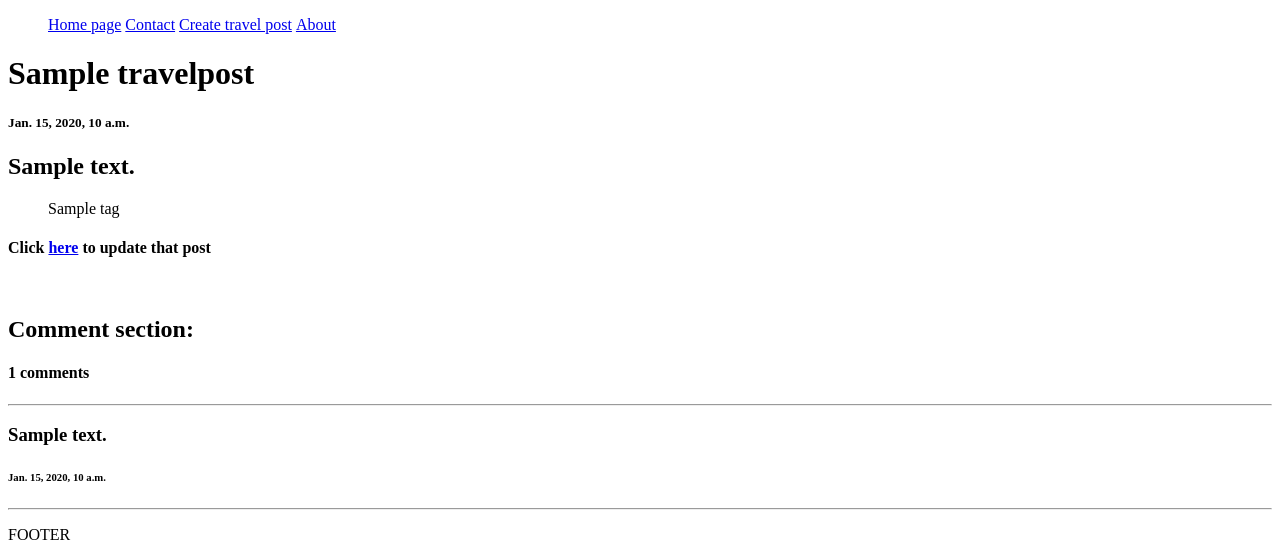
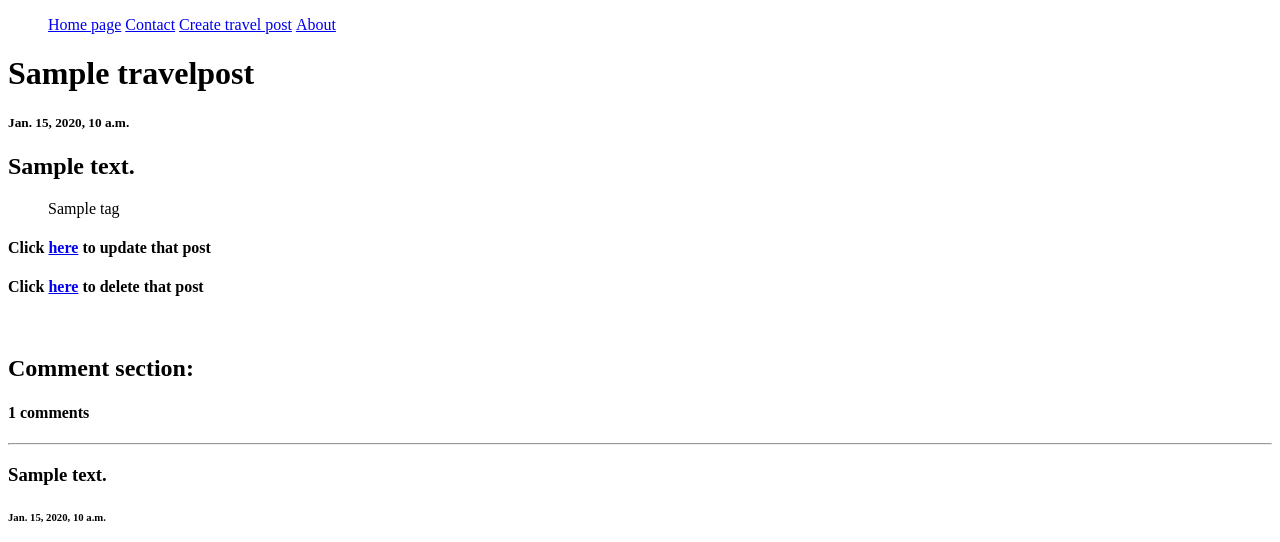
Before and after one commit to tomekferster/TravelBlog, a Django app: page /travel-post/1/ in a window 1280 px wide. Shown: the top 542 px of the page. Run offline with Django 4.2, Linux system fonts and the light colour scheme; tables that the repository leaves empty hold one stand-in row (values such as "Sample post").

Commit message:
added delete function for posts

```diff
--- a/base/templates/base/travel_post.html
+++ b/base/templates/base/travel_post.html
@@ -12,6 +12,7 @@
 </ul>
 
 <h4>Click <a href="{% url 'update-travel-post' travel_post.id %}">here</a> to update that post</h4>
+<h4>Click <a href="{% url 'delete-travel-post' travel_post.id %}">here</a> to delete that post</h4>
 <br>
 <h2>Comment section:</h2>
 <h4>{{ comments_num }} comments</h4>
--- a/base/urls.py
+++ b/base/urls.py
@@ -6,5 +6,6 @@ urlpatterns = [
     path('travel-post/<str:pk>/', views.travel_post, name='travel-post'),
     path('create-travel-post/', views.create_travel_post, name='create-travel-post'),
     path('update-travel-post/<str:pk>/', views.update_travel_post, name='update-travel-post'),
+    path('delete-travel-post/<str:pk>/', views.delete_travel_post, name='delete-travel-post'),
     path('contact/', views.contact, name='contact'),
 ]
--- a/base/views.py
+++ b/base/views.py
@@ -54,6 +54,14 @@ def update_travel_post(request, pk):
     }
     return render(request, 'base/travel_post_form.html', context)
 
+def delete_travel_post(request, pk):
+    obj = get_object_or_404(TravelPost, pk=pk)
+    if request.method == 'POST':
+        obj.delete()
+        return redirect('home')
+    context = {'obj': obj}
+    return render(request, 'base/delete_template.html', context)
+
 
 def contact(request):
     if request.method == 'POST':
```
Also changed, not shown: base/templates/base/delete_template.html (added, +11 -0 lines).
